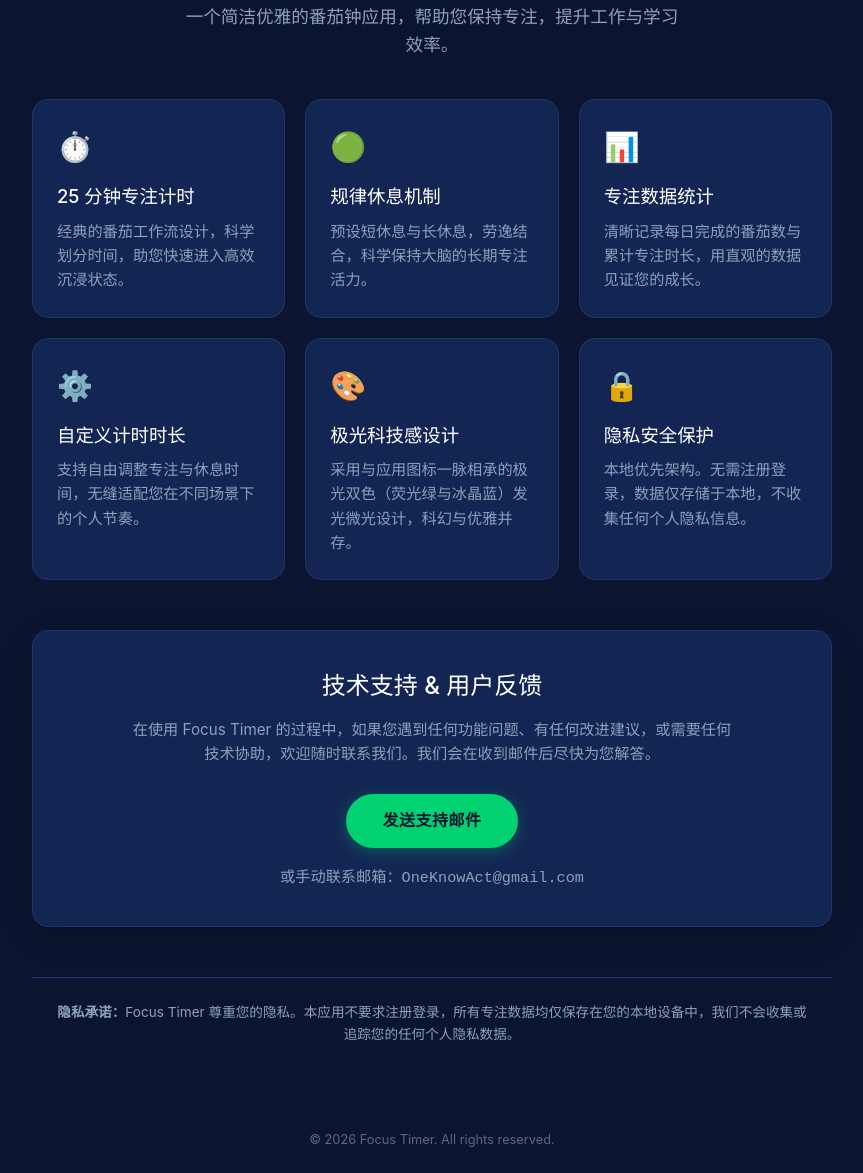
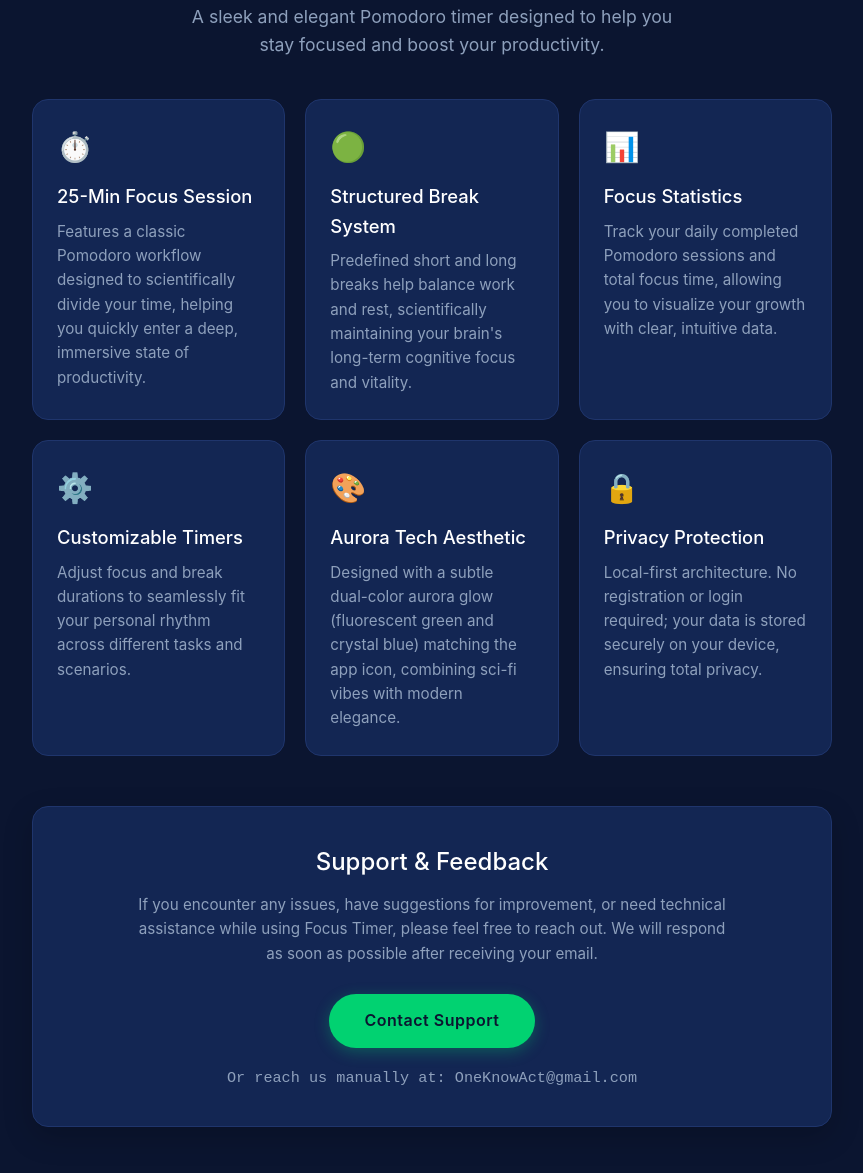
Before and after one commit to zhaoninge/privacy-policy, a plain HTML site: page focus_timer/support.html in a window 1280 px wide. Shown: the part 257-1430 px from the top of the page, without its empty margins (208-1071 px from the left). Drawn offline with Linux system fonts and the light colour scheme.

Commit message:
Update support.html

```diff
--- a/focus_timer/support.html
+++ b/focus_timer/support.html
@@ -1,9 +1,9 @@
 <!DOCTYPE html>
-<html lang="zh-CN">
+<html lang="en">
 <head>
     <meta charset="UTF-8">
     <meta name="viewport" content="width=device-width, initial-scale=1.0">
-    <title>Focus Timer - 极简极光番茄钟应用</title>
+    <title>Focus Timer - Minimalist Aurora Pomodoro App</title>
     <style>
         /* 针对 App 图标提炼的极光科技感配色 */
         :root {
@@ -207,76 +207,76 @@
 
     <div class="container">
 
-        <!-- 头部区 -->
+        <!-- Header -->
         <header>
             <div class="logo-container">
-                <img class="logo-img" src="app_icon.png" alt="Focus Timer">
+                <img class="logo-img" src="app_icon.png" alt="Focus Timer Logo">
             </div>
             <h1>Focus Timer</h1>
-            <p class="tagline">一个简洁优雅的番茄钟应用，帮助您保持专注，提升工作与学习效率。</p>
+            <p class="tagline">A sleek and elegant Pomodoro timer designed to help you stay focused and boost your productivity.</p>
         </header>
 
-        <!-- 功能模块 (6卡片对称设计) -->
+        <!-- Features Grid (6-Card Symmetrical Layout) -->
         <main>
             <div class="features-grid">
-                <!-- 功能 1 -->
+                <!-- Feature 1 -->
                 <div class="feature-card">
                     <span class="feature-icon">⏱️</span>
-                    <h3 class="feature-title">25 分钟专注计时</h3>
-                    <p class="feature-desc">经典的番茄工作流设计，科学划分时间，助您快速进入高效沉浸状态。</p>
+                    <h3 class="feature-title">25-Min Focus Session</h3>
+                    <p class="feature-desc">Features a classic Pomodoro workflow designed to scientifically divide your time, helping you quickly enter a deep, immersive state of productivity.</p>
                 </div>
 
-                <!-- 功能 2 -->
+                <!-- Feature 2 -->
                 <div class="feature-card">
                     <span class="feature-icon">🟢</span>
-                    <h3 class="feature-title">规律休息机制</h3>
-                    <p class="feature-desc">预设短休息与长休息，劳逸结合，科学保持大脑的长期专注活力。</p>
+                    <h3 class="feature-title">Structured Break System</h3>
+                    <p class="feature-desc">Predefined short and long breaks help balance work and rest, scientifically maintaining your brain's long-term cognitive focus and vitality.</p>
                 </div>
 
-                <!-- 功能 3 -->
+                <!-- Feature 3 -->
                 <div class="feature-card">
                     <span class="feature-icon">📊</span>
-                    <h3 class="feature-title">专注数据统计</h3>
-                    <p class="feature-desc">清晰记录每日完成的番茄数与累计专注时长，用直观的数据见证您的成长。</p>
+                    <h3 class="feature-title">Focus Statistics</h3>
+                    <p class="feature-desc">Track your daily completed Pomodoro sessions and total focus time, allowing you to visualize your growth with clear, intuitive data.</p>
                 </div>
 
-                <!-- 功能 4 -->
+                <!-- Feature 4 -->
                 <div class="feature-card">
                     <span class="feature-icon">⚙️</span>
-                    <h3 class="feature-title">自定义计时时长</h3>
-                    <p class="feature-desc">支持自由调整专注与休息时间，无缝适配您在不同场景下的个人节奏。</p>
+                    <h3 class="feature-title">Customizable Timers</h3>
+                    <p class="feature-desc">Adjust focus and break durations to seamlessly fit your personal rhythm across different tasks and scenarios.</p>
                 </div>
 
-                <!-- 功能 5（已修改为完美切合图标的主题介绍） -->
+                <!-- Feature 5 -->
                 <div class="feature-card">
                     <span class="feature-icon">🎨</span>
-                    <h3 class="feature-title">极光科技感设计</h3>
-                    <p class="feature-desc">采用与应用图标一脉相承的极光双色（荧光绿与冰晶蓝）发光微光设计，科幻与优雅并存。</p>
+                    <h3 class="feature-title">Aurora Tech Aesthetic</h3>
+                    <p class="feature-desc">Designed with a subtle dual-color aurora glow (fluorescent green and crystal blue) matching the app icon, combining sci-fi vibes with modern elegance.</p>
                 </div>
 
-                <!-- 功能 6 -->
+                <!-- Feature 6 -->
                 <div class="feature-card">
                     <span class="feature-icon">🔒</span>
-                    <h3 class="feature-title">隐私安全保护</h3>
-                    <p class="feature-desc">本地优先架构。无需注册登录，数据仅存储于本地，不收集任何个人隐私信息。</p>
+                    <h3 class="feature-title">Privacy Protection</h3>
+                    <p class="feature-desc">Local-first architecture. No registration or login required; your data is stored securely on your device, ensuring total privacy.</p>
                 </div>
             </div>
 
-            <!-- 技术支持与联系板块（App Store Review 核心合规项） -->
+            <!-- Support & Feedback Section (App Store Compliance) -->
             <section class="support-section">
-                <h2>技术支持 & 用户反馈</h2>
-                <p class="support-desc">在使用 Focus Timer 的过程中，如果您遇到任何功能问题、有任何改进建议，或需要任何技术协助，欢迎随时联系我们。我们会在收到邮件后尽快为您解答。</p>
-                <a href="mailto:OneKnowAct@gmail.com?subject=Focus%20Timer%20Feedback" class="contact-btn">发送支持邮件</a>
-                <p class="email-display">或手动联系邮箱：OneKnowAct@gmail.com</p>
+                <h2>Support & Feedback</h2>
+                <p class="support-desc">If you encounter any issues, have suggestions for improvement, or need technical assistance while using Focus Timer, please feel free to reach out. We will respond as soon as possible after receiving your email.</p>
+                <a href="mailto:OneKnowAct@gmail.com?subject=Focus%20Timer%20Feedback" class="contact-btn">Contact Support</a>
+                <p class="email-display">Or reach us manually at: OneKnowAct@gmail.com</p>
             </section>
 
-            <!-- 隐私合规声明 -->
+            <!-- Privacy Policy Statement -->
             <section class="privacy-box">
-                <p><strong>隐私承诺：</strong>Focus Timer 尊重您的隐私。本应用不要求注册登录，所有专注数据均仅保存在您的本地设备中，我们不会收集或追踪您的任何个人隐私数据。</p>
+                <p><strong>Privacy Commitment:</strong> Focus Timer respects your privacy. The app requires no registration or login. All focus session data is stored exclusively on your local device. We do not collect, track, or share any of your personal data.</p>
             </section>
         </main>
 
-        <!-- 页脚 -->
+        <!-- Footer -->
         <footer>
             <p>&copy; 2026 Focus Timer. All rights reserved.</p>
         </footer>
```
